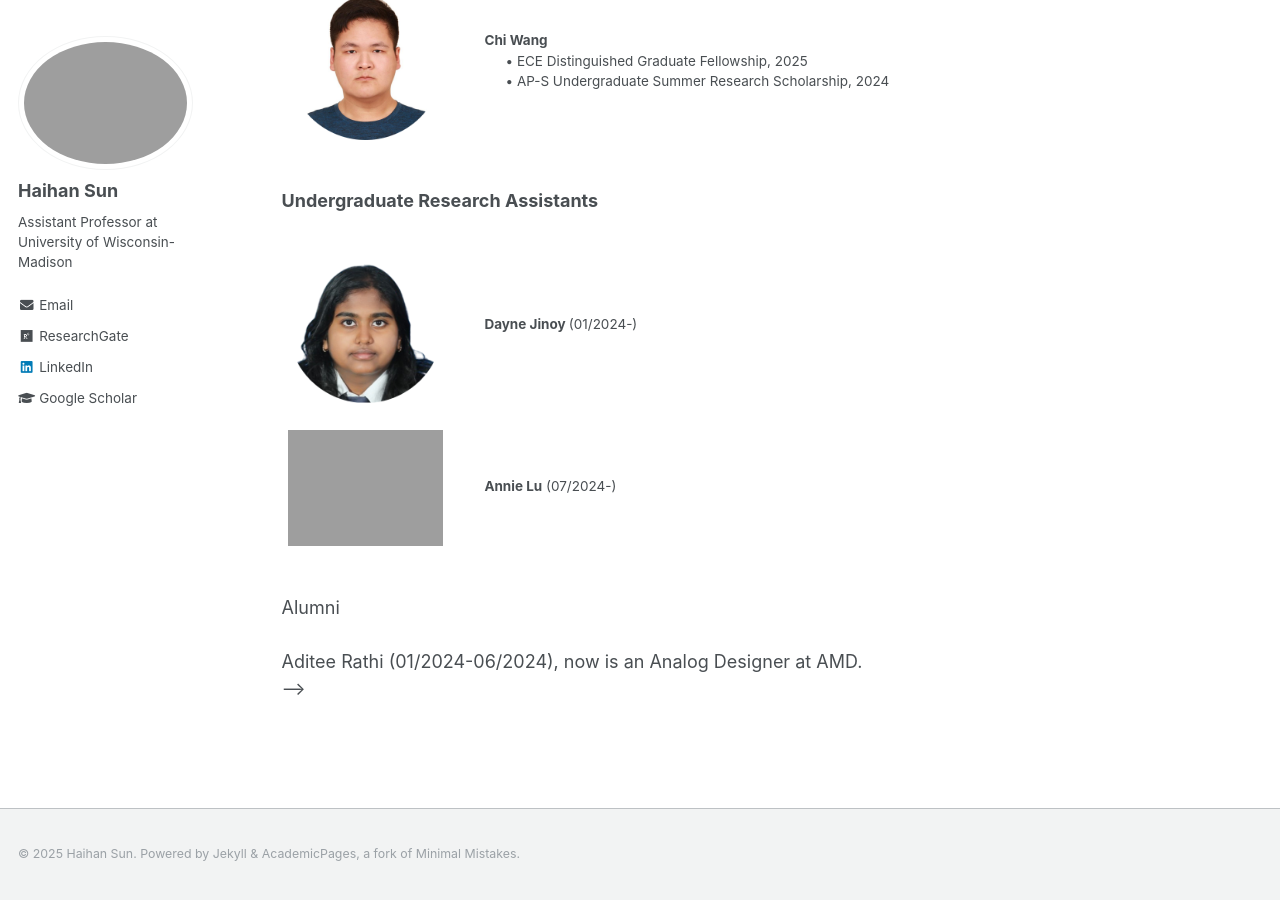
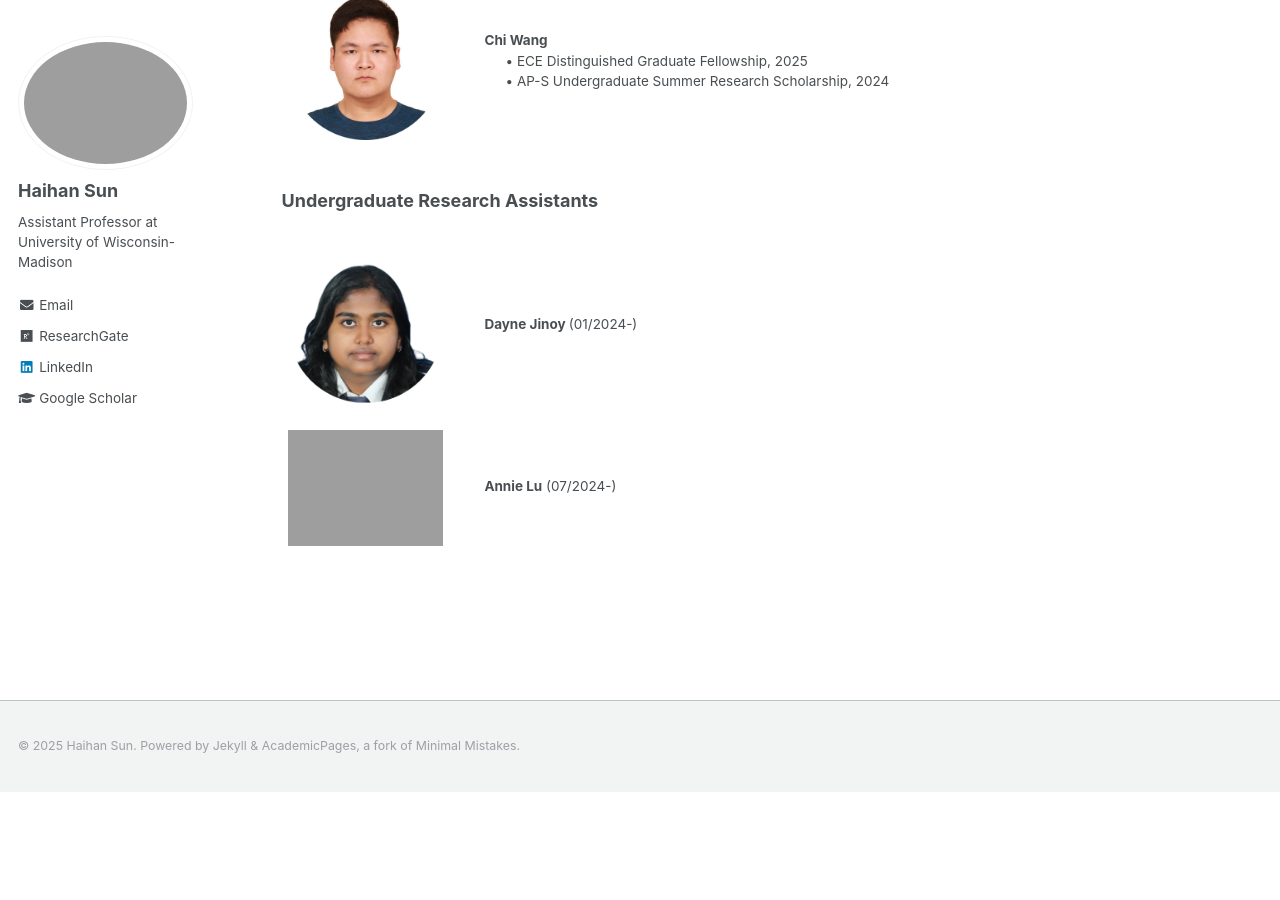
Before and after one commit to Haihan-Sun/Haihan-Sun.github.io, a Jekyll site: the page built from _pages/group.html, in a window 1280 px wide and 900 px high, scrolled down 770 px. Built offline with Jekyll 4.4.1, drawn with Linux system fonts in a browser that asks for light colours; after the commit the page ends 1562 px from its top, so only the background shows below that.

Commit message:
Update group.html

```diff
--- a/_pages/group.html
+++ b/_pages/group.html
@@ -83,10 +83,5 @@ author_profile: true
 </table>
 <br>
 
-<! --
-<b>Alumni</b> <br>
-<br>
-Aditee Rathi (01/2024-06/2024), now is an Analog Designer at AMD. <br>
--->
 </body>
 </html>
```
